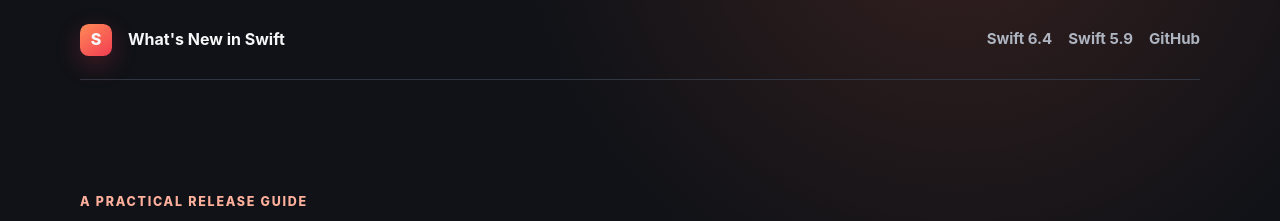
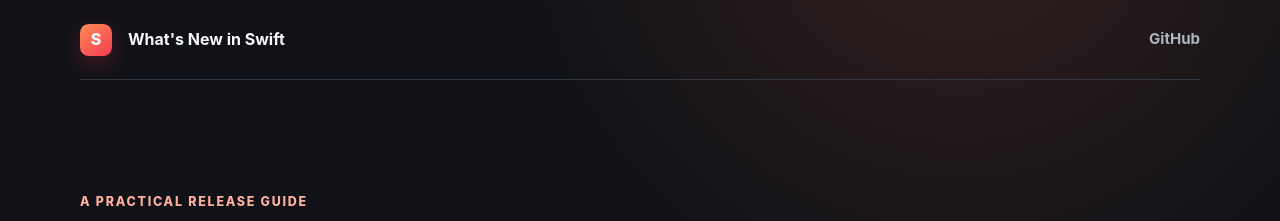
Before and after one commit to pitt500/whats-new-in-swift, a Jekyll site: the page built from index.md, in a window 1280 px wide. Shown: the top 221 px of the page. Built offline with Jekyll 4.4.1, drawn with Linux system fonts in a browser that asks for light colours.

Commit message:
Simplify header navigation

```diff
--- a/_layouts/default.html
+++ b/_layouts/default.html
@@ -17,8 +17,6 @@
         <span>What's New in Swift</span>
       </a>
       <nav aria-label="Main navigation">
-        <a href="{{ '/swift-6.4/' | relative_url }}">Swift 6.4</a>
-        <a href="{{ '/swift-5.9/' | relative_url }}">Swift 5.9</a>
         <a href="https://github.com/{{ site.repository }}">GitHub</a>
       </nav>
     </header>
```
